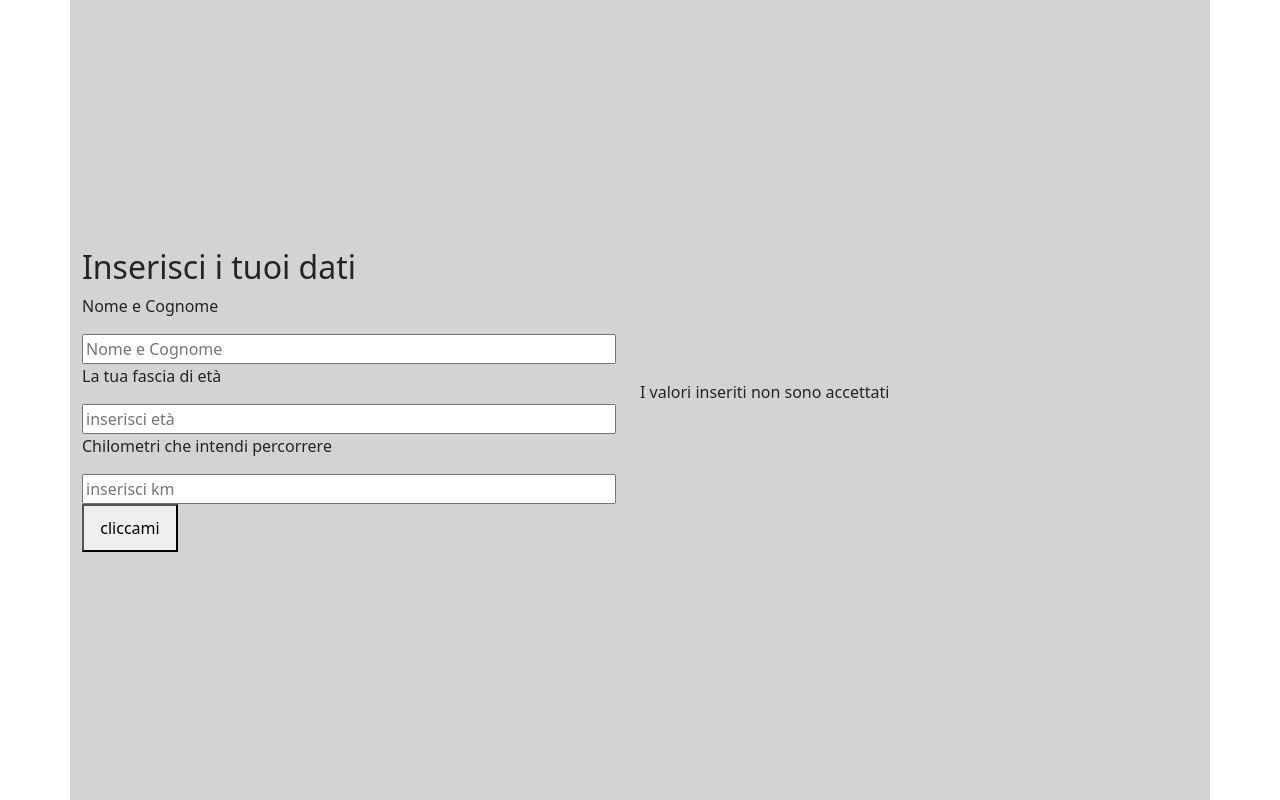
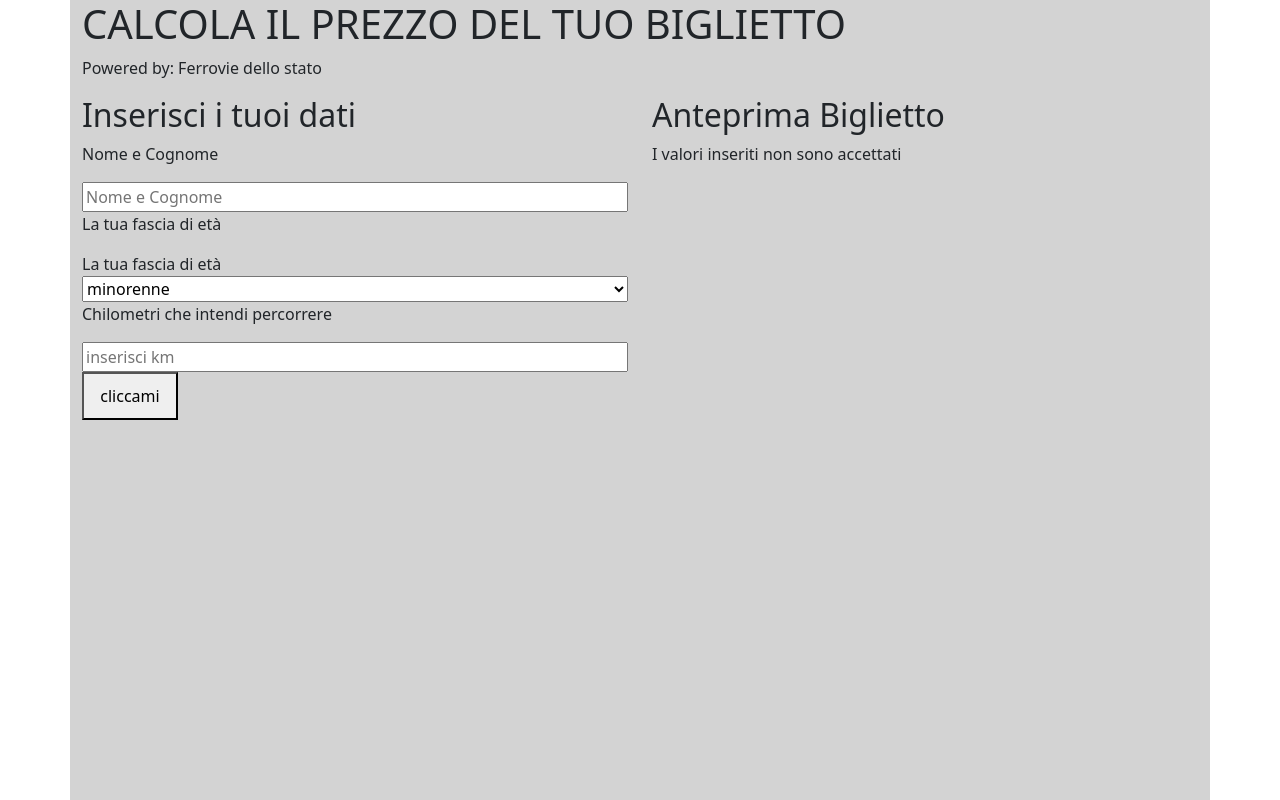
Before and after one commit to mazzocchifrancesco/js-biglietto-treno-form, a plain HTML site: page index.html in a window 1280 px wide. Both pictures are taken after a click on the button "cliccami". Drawn offline with nearby package versions, Linux system fonts and the light colour scheme.

Commit message:
selettore

```diff
--- a/css/style.css
+++ b/css/style.css
@@ -1,4 +1,3 @@
-
 
 #bottone {
     width: 6rem;
--- a/index.html
+++ b/index.html
@@ -1,42 +1,60 @@
 <!DOCTYPE html>
 <html lang="en">
+
 <head>
     <meta charset="UTF-8">
     <meta name="viewport" content="width=device-width, initial-scale=1.0">
     <title>Document</title>
-    <link href="https://cdn.jsdelivr.net/npm/bootstrap@5.3.2/dist/css/bootstrap.min.css" rel="stylesheet" integrity="sha384-T3c6CoIi6uLrA9TneNEoa7RxnatzjcDSCmG1MXxSR1GAsXEV/Dwwykc2MPK8M2HN" crossorigin="anonymous">
+    <link href="https://cdn.jsdelivr.net/npm/bootstrap@5.3.2/dist/css/bootstrap.min.css" rel="stylesheet"
+        integrity="sha384-T3c6CoIi6uLrA9TneNEoa7RxnatzjcDSCmG1MXxSR1GAsXEV/Dwwykc2MPK8M2HN" crossorigin="anonymous">
     <link rel="stylesheet" href="https://cdnjs.cloudflare.com/ajax/libs/font-awesome/6.4.2/css/all.min.css"
         integrity="sha512-z3gLpd7yknf1YoNbCzqRKc4qyor8gaKU1qmn+CShxbuBusANI9QpRohGBreCFkKxLhei6S9CQXFEbbKuqLg0DA=="
         crossorigin="anonymous" referrerpolicy="no-referrer" />
     <link rel="stylesheet" href="css/utilities.css">
     <link rel="stylesheet" href="css/style.css">
 </head>
+
 <body>
-    <div id="mainContainer" class="d-flex container">
 
+    <div id="mainContainer" class="container">
+        <div class="row flex-column">
+            <div class="col-12">
+                <h1>CALCOLA IL PREZZO DEL TUO BIGLIETTO</h1>
+                <p>Powered by: Ferrovie dello stato</p>
+
+            </div>
+        </div>
         <!-- input container  -->
-        <div class="row w-100">
-            <div class="col-6 d-flex justify-content-center flex-column">
+        <div class="row">
+            <div class="col-6 d-flex flex-column">
                 <h2>Inserisci i tuoi dati</h2>
                 <p>Nome e Cognome</p>
                 <input type="text" class="inputBox" id="nomeUtente" placeholder="Nome e Cognome">
                 <p>La tua fascia di età</p>
-                <input type="text" class="inputBox" id="eta" placeholder="inserisci età">
+                <label for="eta">La tua fascia di età</label>
+                <select id="etaUtente" name="eta">
+                    <option value="minorenne">minorenne</option>
+                    <option value="maggiorenne">maggiorenne</option>
+                    <option value="over">over65</option>
+                </select>
                 <p>Chilometri che intendi percorrere</p>
                 <input type="text" class="inputBox" id="km" placeholder="inserisci km">
 
                 <button id="bottone">cliccami</button>
             </div>
-            <div class="col-6 d-flex justify-content-center flex-column">
-
+            <div class="col-6 d-flex flex-column">
+                <h2>Anteprima Biglietto</h2>
                 <p id="testo"></p>
             </div>
 
         </div>
     </div>
 
-<!-- script js -->
-    <script src="https://cdn.jsdelivr.net/npm/bootstrap@5.3.2/dist/js/bootstrap.bundle.min.js" integrity="sha384-C6RzsynM9kWDrMNeT87bh95OGNyZPhcTNXj1NW7RuBCsyN/o0jlpcV8Qyq46cDfL" crossorigin="anonymous"></script>
+    <!-- script js -->
+    <script src="https://cdn.jsdelivr.net/npm/bootstrap@5.3.2/dist/js/bootstrap.bundle.min.js"
+        integrity="sha384-C6RzsynM9kWDrMNeT87bh95OGNyZPhcTNXj1NW7RuBCsyN/o0jlpcV8Qyq46cDfL"
+        crossorigin="anonymous"></script>
     <script text="text/javascript" src="js/main.js"></script>
 </body>
+
 </html>
--- a/js/main.js
+++ b/js/main.js
@@ -11,14 +11,14 @@ let btn=document.querySelector("#bottone");
 
 btn.addEventListener("click", function() {
 
-    const etaUtente = Number.parseInt(document.querySelector("#eta").value);
+    const etaUtente = document.querySelector("#etaUtente").value;
     const kmUtente = Number.parseInt(document.querySelector("#km").value);
 
     console.log("età: ", etaUtente);
     console.log("distanza: ", kmUtente);
 
     // check dati validi in ingresso
-    if (isFinite(etaUtente)==false || isFinite(kmUtente)==false) {
+    if (isFinite(kmUtente)==false) {
         document.getElementById("testo").innerHTML = `I valori inseriti non sono accettati`;
     }
     else {
@@ -26,11 +26,11 @@ btn.addEventListener("click", function() {
 
         let price = kmUtente*euroKm;
 
-        if ( etaUtente < 18) {
+        if ( etaUtente == "minorenne") {
             price=(price-(price*underDiscount)).toFixed(2);
         }
 
-        else if (etaUtente >=65) {
+        else if (etaUtente == "over") {
             price=(price-(price*overDiscount)).toFixed(2);
         }
 
```
